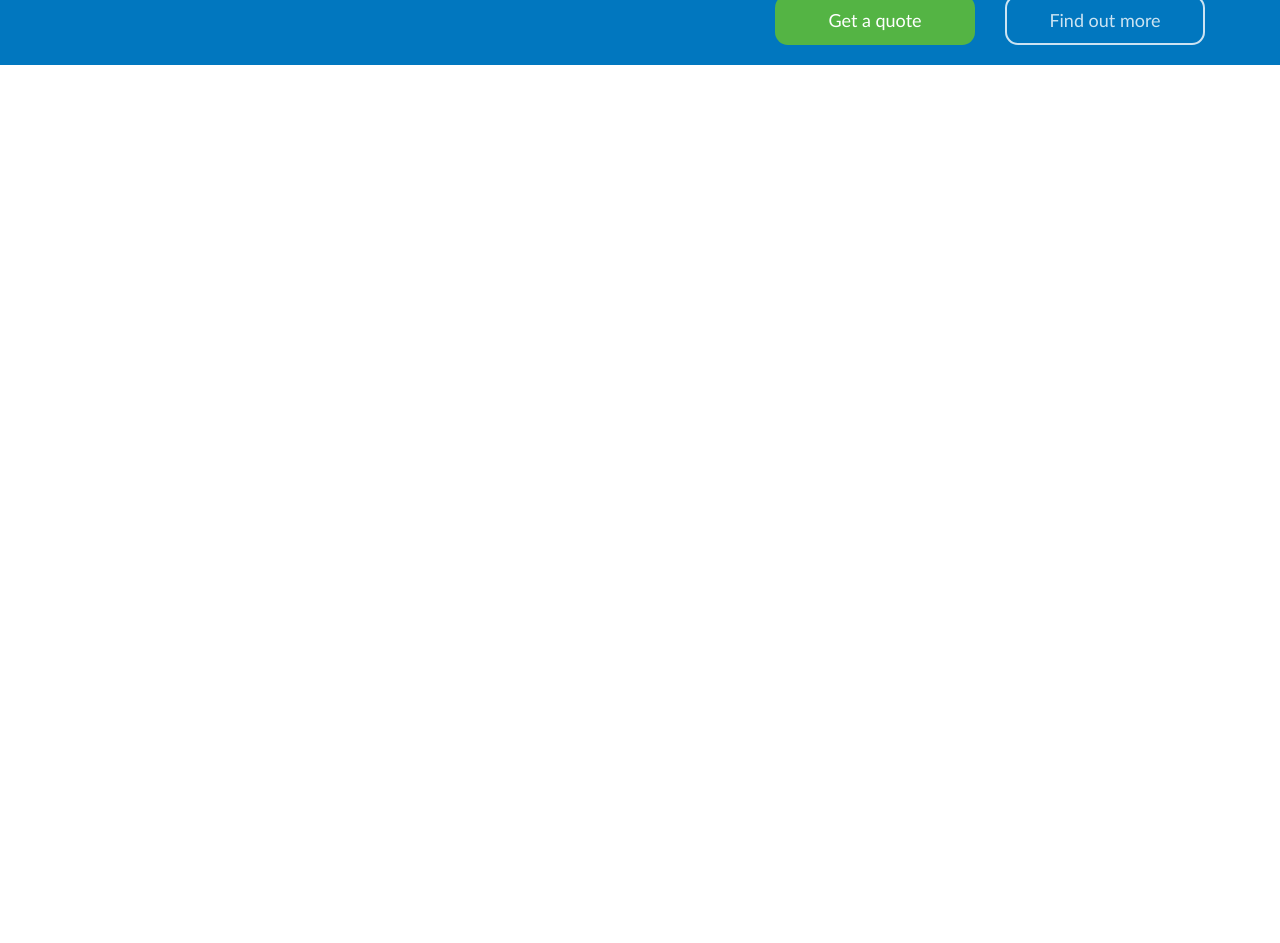
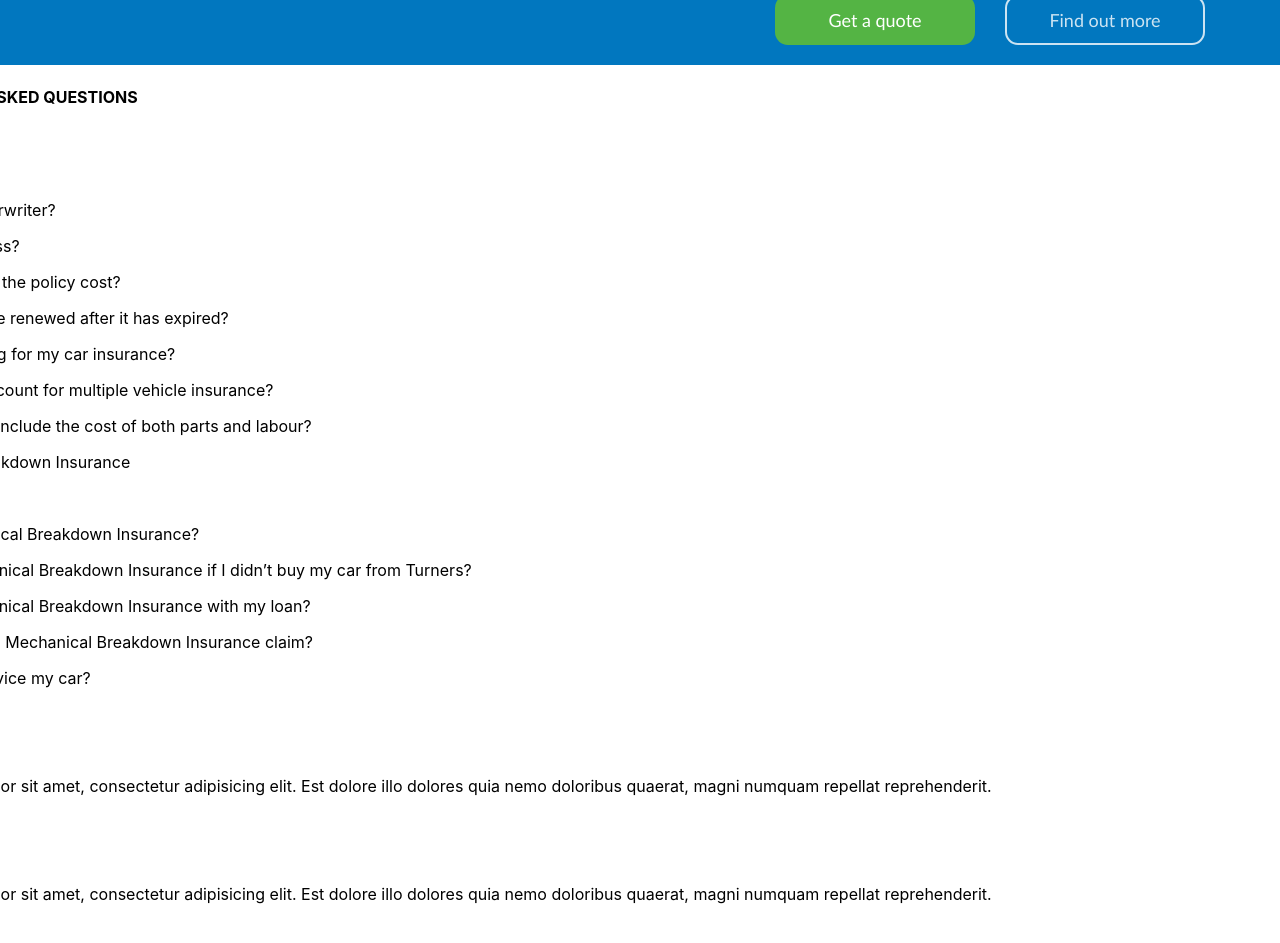
Before and after one commit to therealalyssa/mission5, a React (Create React App) app: page / in a window 1280 px wide. Shown: the part 1840-2783 px from the top of the page. Before the commit the page ends 1965 px from the top, so only its background shows below. Built offline with nearby package versions, Linux system fonts and the light colour scheme; grey boxes are pictures that could not be loaded.

Commit message:
starting faq

```diff
--- a/src/Components/FAQs.tsx
+++ b/src/Components/FAQs.tsx
@@ -3,7 +3,116 @@ import React from 'react'
 
 function FAQs() {
   return (
-    <div>FAQs</div>
+    <section className="questions">
+        <div>
+          <h4>FREQUENTLY ASKED QUESTIONS</h4>
+        </div>
+        <div className="section-center">
+
+          <article className="question">
+
+            <div className="question-title">
+              <p>Car Insurance</p>
+              <button type="button" className="question-btn">
+                <span className="plus-icon">
+                  <i className="far fa-plus-square"></i>
+                </span>
+                <span className="minus-icon">
+                  < i className="far fa-minus-square"></i>
+                </span>
+              </button>
+            </div>
+            <div className="question-text">
+              <p>
+                Who is the underwriter?
+              </p>
+              <p>
+                What is an excess?
+              </p>
+              <p>How much does the policy cost?</p>
+              <p>Can my policy be renewed after it has expired?</p>
+              <p>Can I stop paying for my car insurance?</p>
+              <p>Do you have discount for multiple vehicle insurance?</p>
+              <p>Does the policy include the cost of both parts and labour?</p>
+            </div>
+          </article>
+
+
+          <article className="question">
+
+            <div className="question-title">
+              <p>Mechanical Breakdown Insurance </p>
+              <button type="button" className="question-btn">
+                <span className="plus-icon">
+                  <i className="far fa-plus-square"></i>
+                </span>
+                <span className="minus-icon">
+                  <i className="far fa-minus-square"></i>
+                </span>
+              </button>
+            </div>
+
+            <div className="question-text">
+            <p>
+                What is Mechanical Breakdown Insurance?  </p>
+                <p>Can I get Mechanical Breakdown Insurance if I didn’t buy my car from Turners? </p>
+<p>Can I get Mechanical Breakdown Insurance with my loan? </p>
+<p>How do I make a Mechanical Breakdown Insurance claim? </p>
+<p>Do I need to service my car? </p>
+            </div>
+          </article>
+
+
+          <article className="question">
+
+            <div className="question-title">
+              <p>Make a Claim</p>
+
+              <button type="button" className="question-btn">
+                <span className="plus-icon">
+                  <i className="far fa-plus-square"></i>
+                </span>
+                <span className="minus-icon">
+                  <i className="far fa-minus-square"></i>
+                </span>
+              </button>
+            </div>
+
+            <div className="question-text">
+              <p>
+                Lorem ipsum dolor sit amet, consectetur adipisicing elit. Est
+                dolore illo dolores quia nemo doloribus quaerat, magni numquam
+                repellat reprehenderit.
+              </p>
+            </div>
+          </article>
+
+          <article className="question">
+
+            <div className="question-title">
+              <p>Payment</p>
+
+              <button type="button" className="question-btn">
+                <span className="plus-icon">
+                  <i className="far fa-plus-square"></i>
+                </span>
+                <span className="minus-icon">
+                  <i className="far fa-minus-square"></i>
+                </span>
+              </button>
+            </div>
+
+            <div className="question-text">
+              <p>
+                Lorem ipsum dolor sit amet, consectetur adipisicing elit. Est
+                dolore illo dolores quia nemo doloribus quaerat, magni numquam
+                repellat reprehenderit.
+              </p>
+            </div>
+          </article>
+          </div>
+      </section>
+
   )
 }
 
```
